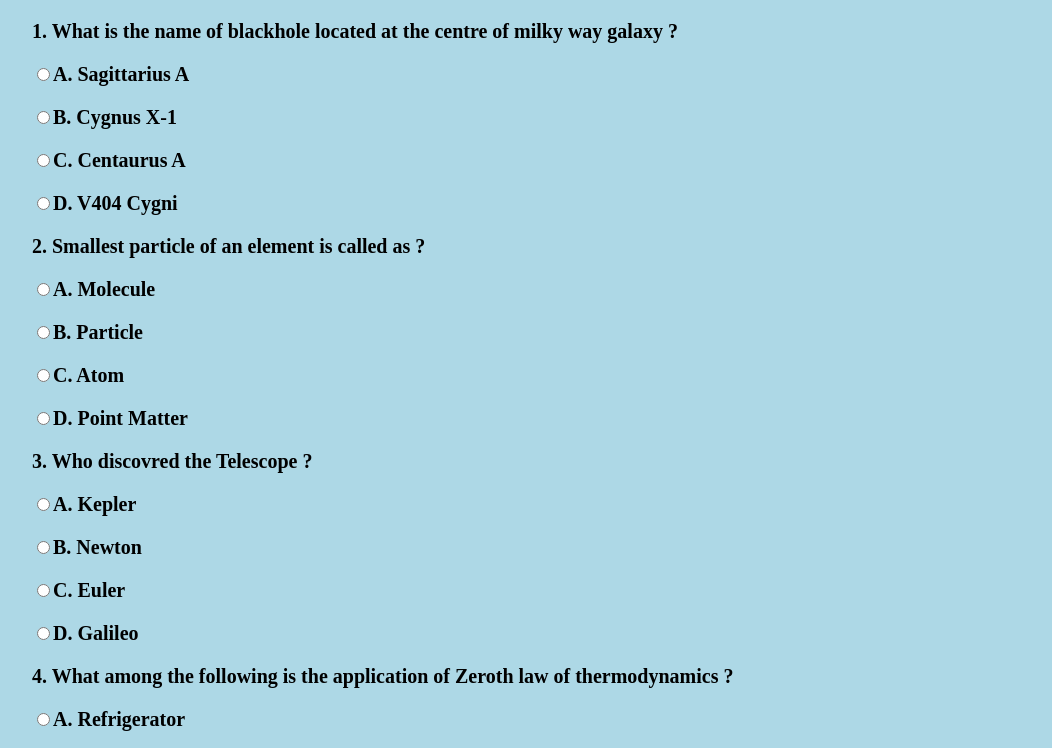
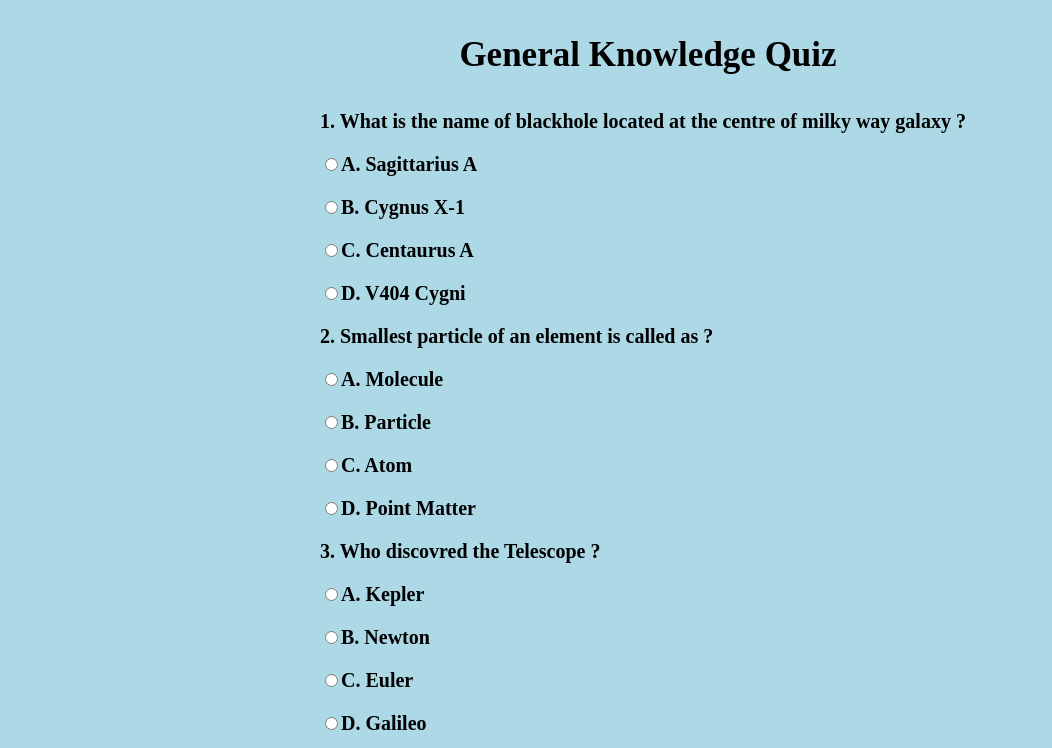
Before and after one commit to Amit-Pharande/JS-Project-quiz, a plain HTML site: page index.html in a window 1280 px wide. Shown: the top 748 px of the page, without its empty margins (8-1060 px from the left). Drawn offline with Linux system fonts and the light colour scheme.

Commit message:
Added header text

```diff
--- a/index.html
+++ b/index.html
@@ -9,6 +9,7 @@
     <script type="text/javascript" src="quiz.js"></script>
 </head>
 <body>
+    <p id="header">General Knowledge Quiz</p>
     <form name="quiz" id="quiz">
         <div>
             <p>1. What is the name of blackhole located at the centre of milky way galaxy ?</p>
--- a/quiz.css
+++ b/quiz.css
@@ -6,6 +6,15 @@ body {
     margin-left: 2.5rem;
 }
 
+#header {
+   font-size: 35px;
+   font-weight: bold;
+   text-align: center;
+}
+#quiz {
+    margin-left: 18rem;
+}
+
 #button {
     background-color: indigo;
     color: white;
```
